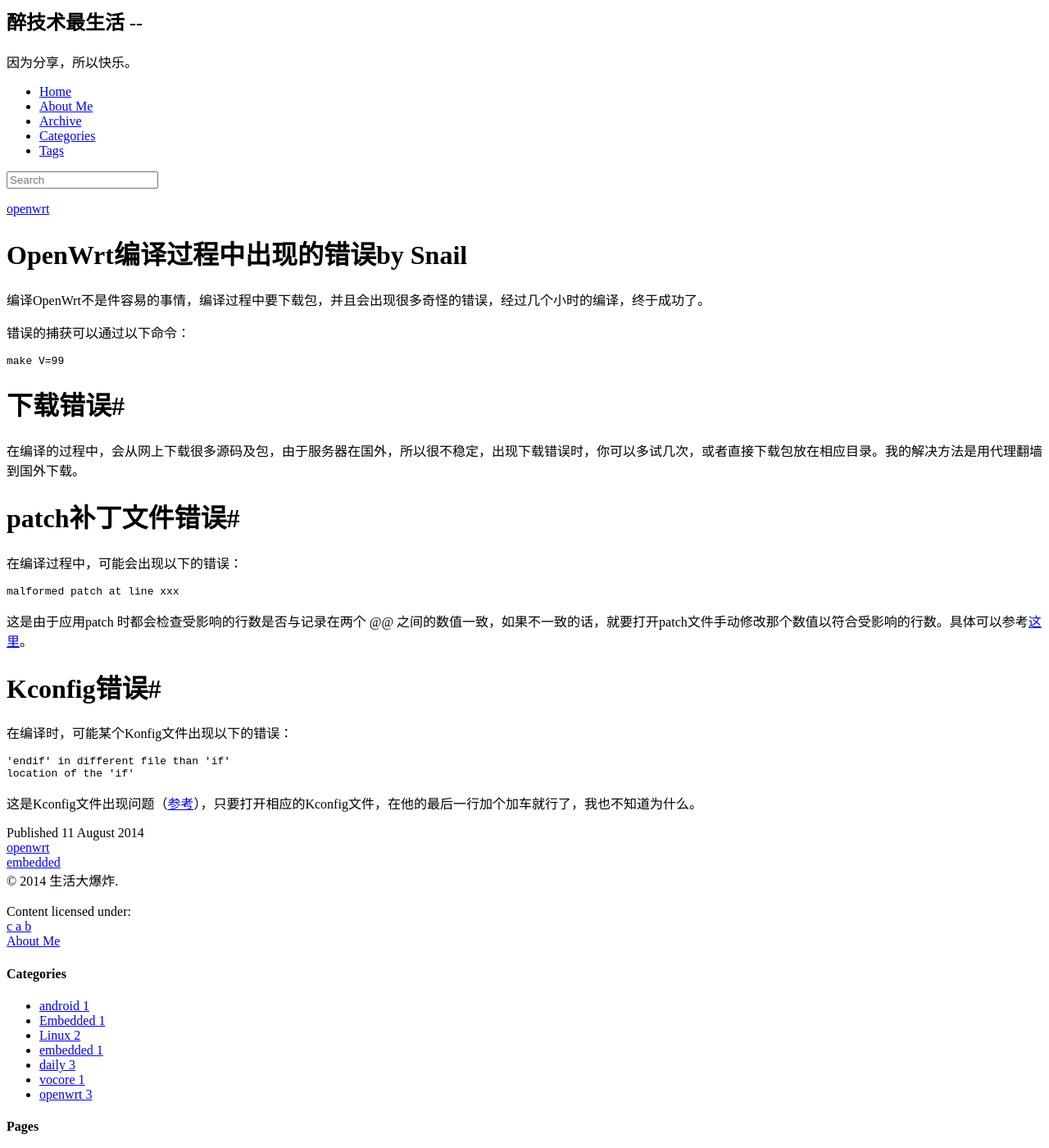
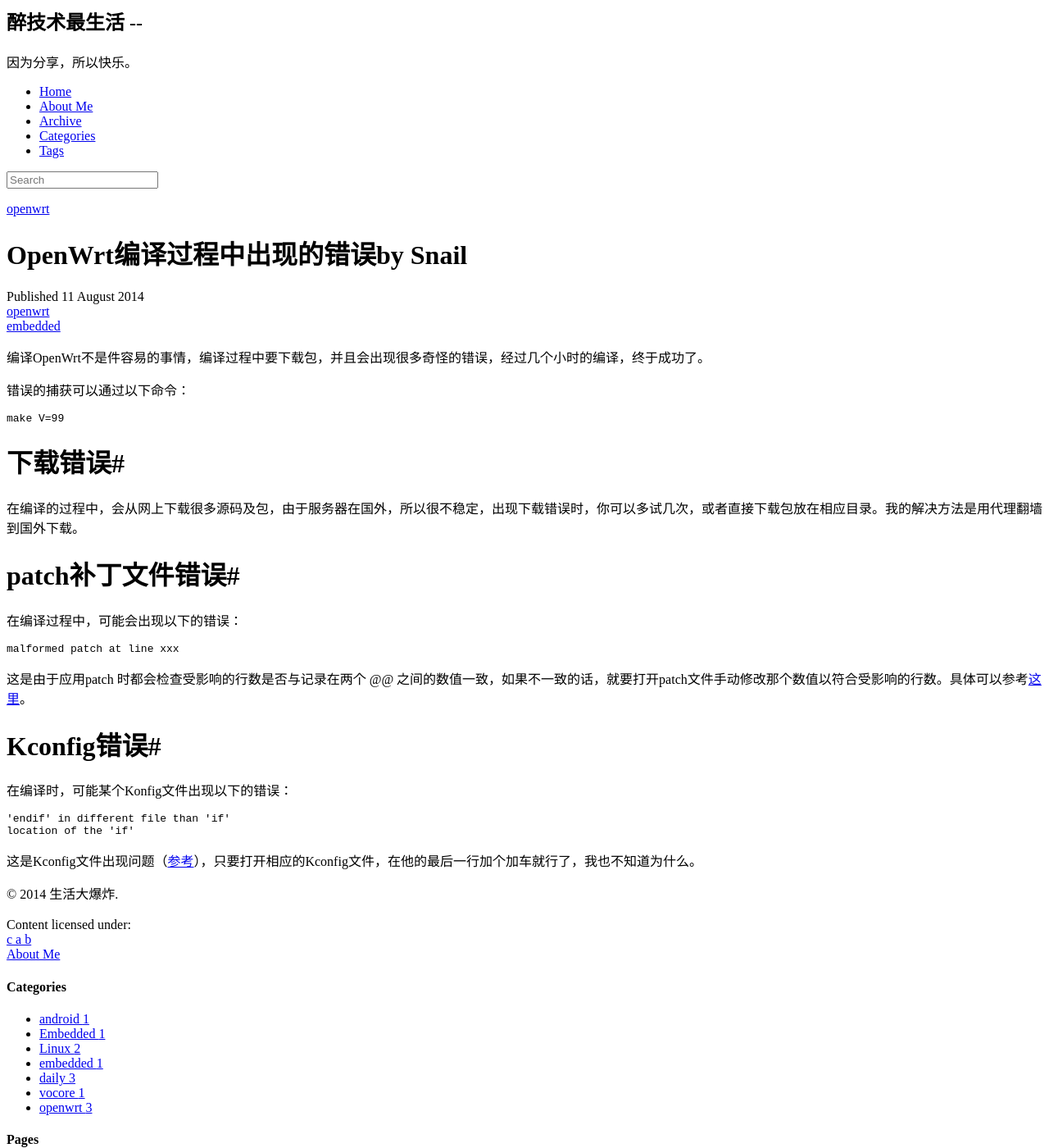
Before and after one commit to DutZMZ/Zuijishu, a Jekyll site: the page built from _posts/2014-8-11-error_on_compiling_openwrt.md, in a window 1280 px wide and 1400 px high. Shown: the whole window at 82% size. Built offline with Jekyll 4.4.1, drawn with Linux system fonts in a browser that asks for light colours; nearby versions of some CDN libraries; library files that are not in the unit come from our copies.

Commit message:
Update post.html

```diff
--- a/_includes/themes/Snail/post.html
+++ b/_includes/themes/Snail/post.html
@@ -13,13 +13,13 @@
 			<div class="journal-body">
 				<h1 class="journal-title">{{ page.title }}<span class="author">{% if page.tagline %}{{page.tagline}}{% endif %}</span>
 				</h1>
-				<span class="the-article">
-				{{ content }}
-				</span>
 				<div class="journal-date">Published {{ page.date | date_to_long_string }}</div>
 				<div class="journal-tags">
 				{% assign tags_list = page.tags %}
 				{% include themes/Snail/tags_list %}
+				<span class="the-article">
+				{{ content }}
+				</span>
 				</div>
 			</div>
 		</div>
```
